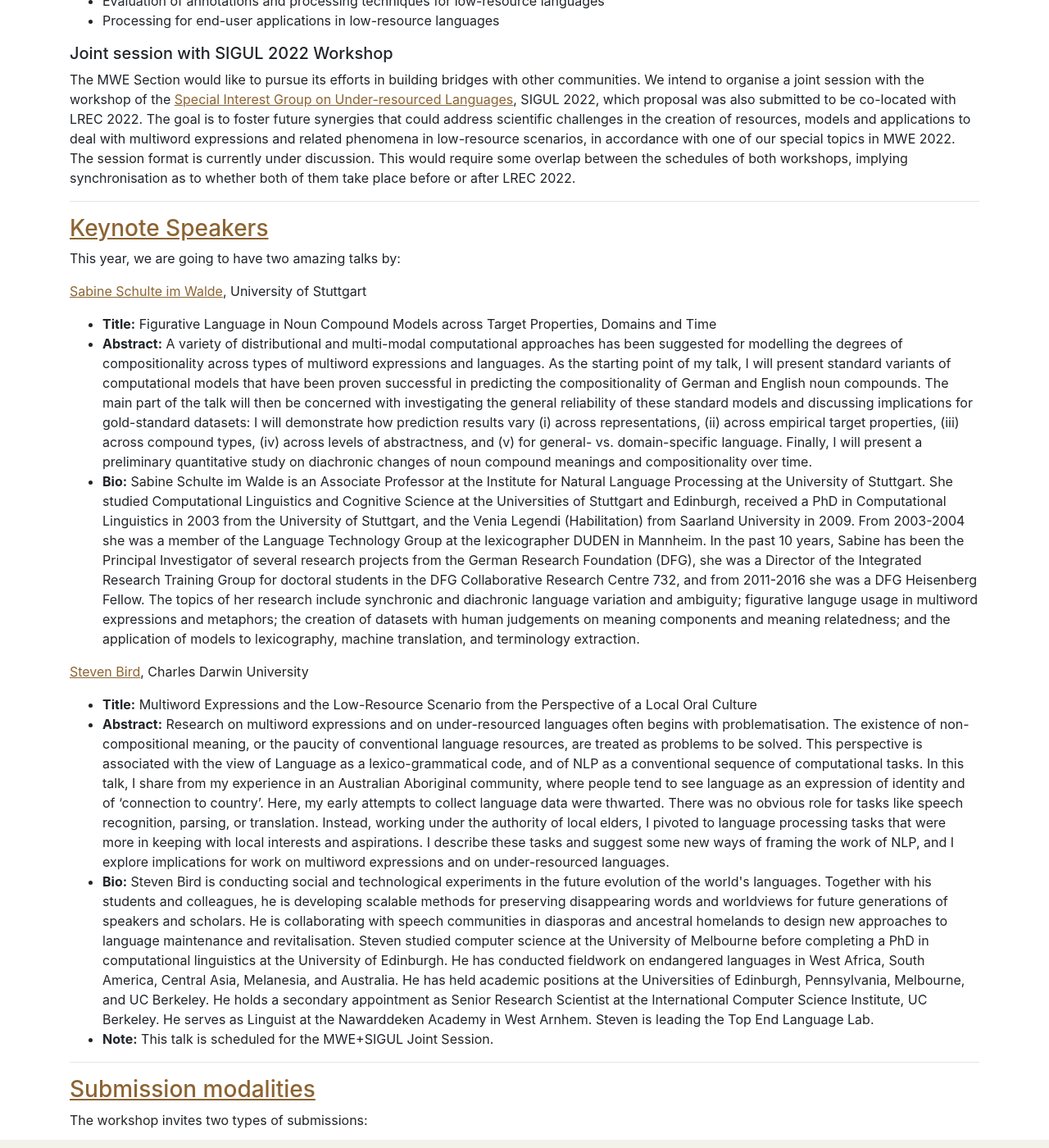
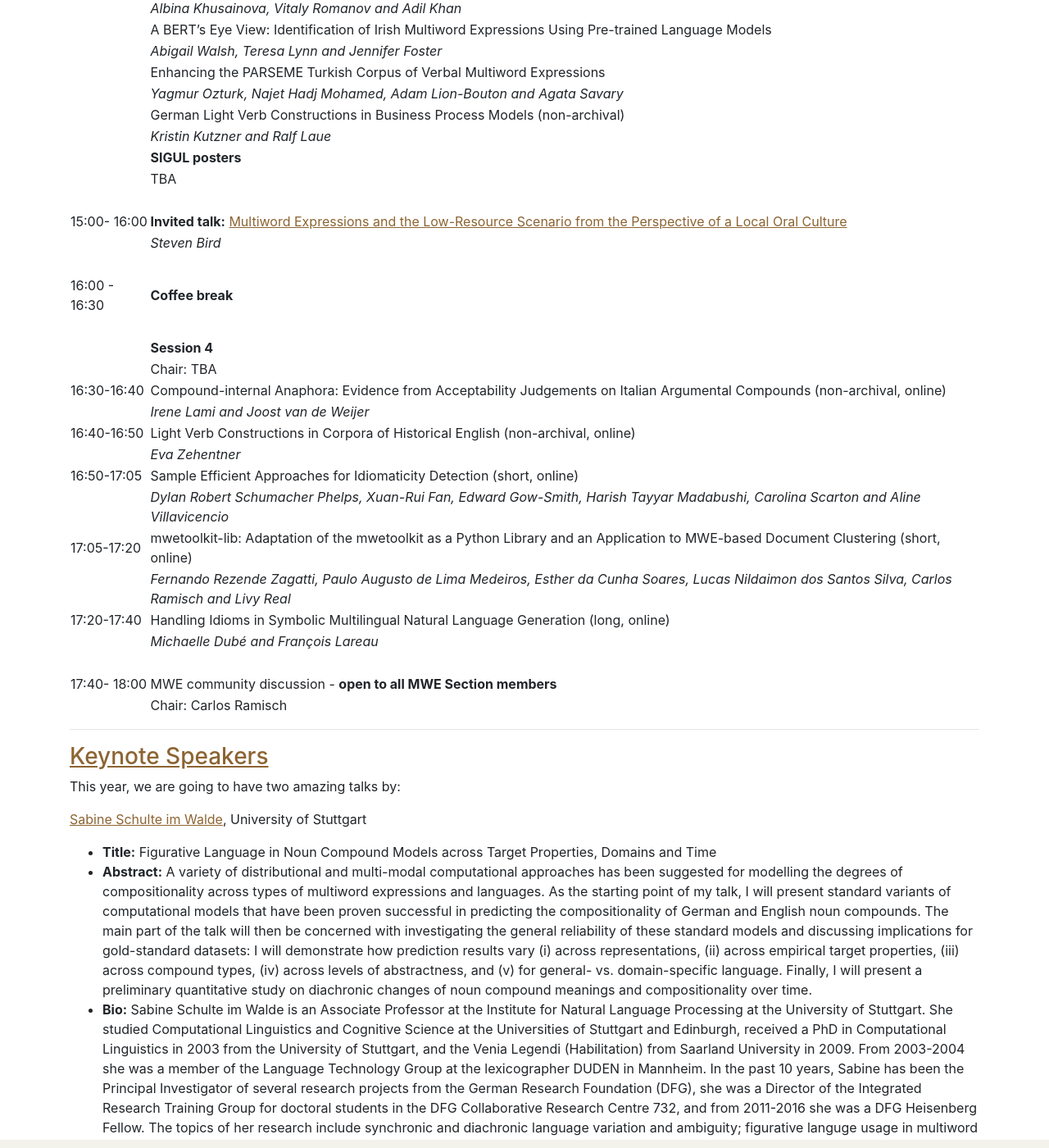
Before and after one commit to multiword/multiword.github.io, a Jekyll site: the page built from mwe2022/index.md, in a window 1280 px wide and 1400 px high, scrolled down 2194 px. Shown: the whole window at 82% size. Built offline with Jekyll 4.4.1, drawn with Linux system fonts in a browser that asks for light colours; comment, search, counter and statistics services are not loaded; some of the changed lines change nothing that is shown; some of the changed text lies outside the part shown.

Commit message:
Add programme

```diff
--- a/mwe2022/index.md
+++ b/mwe2022/index.md
@@ -3,10 +3,8 @@ title: Multiword Expressions Workshop 2022
 layout: default
 ---
 
-<!-- * TOC
-{:toc} -->
 
-## 18th Workshop on Multiword Expressions (MWE 2022)
+<h2>18th Workshop on Multiword Expressions (MWE 2022)</h2>
 **Colocated with [LREC 2022](https://lrec2022.lrec-conf.org/) (Marseille, France)**
 
 **Date of the Workshop:** June 25, 2022
@@ -20,6 +18,7 @@ Special Interest Group on the Lexicon ([SIGLEX](http://www.siglex.org/)) of the
 
 ### News
 
+* **May 31, 2022**: Preliminary program online.
 * **April 20, 2022**: LREC extended the Early-Bird Registration deadline for the main conference and workshops to May 6, 2022 (23:59 UTC+2).
 * **April 12, 2022**: Paper submission deadline extended to April 17, 2022.
 * **April 04, 2022**: Paper submission deadline extended to April 12, 2022.
@@ -35,23 +34,130 @@ Special Interest Group on the Lexicon ([SIGLEX](http://www.siglex.org/)) of the
   <summary>
     Contents on this page
   </summary>
-<!---- [Program](#program)--->
-<!---- [Keynote talk](#keynote)--->
-<!---- [Accepted papers](#papers)--->
+* TOC
+{:toc}
+<!--
+- [Program](#program)
+- [Keynote speakers](#keynotes)
 - [Description](#description)
-- [Keynote speakers](#keynotes)
 - [Submission modalities](#submission)
 - [Instructions for authors](#instructions)
 - [Important dates](#dates)
 - [Organizers](#organizers)
 - [Program committee](#committee)
 - [Contact](#contact)
-- [Anti-harassment policy](#antiharassment)
+- [Anti-harassment policy](#antiharassment)-->
 </details>
 
 -----
 
-<!---### <a name="papers"> Accepted papers </a>--->
+### <a name="program"> Program </a>
+
+* Saturday June 25th 2022, All times **CEST** (Central European Summer Time)
+* Room (on-site participation) and zoom link (virtual participation) to be announed
+
+
+| 09:00-09:10&nbsp;&nbsp;| Opening |
+| | |
+|                | **Session 1** |
+|                | Chair: TBA |
+| 09:10-09:25    | A General Framework for Detecting Metaphorical Collocations (short, on-site) |
+|                | *Marija Brkić Bakarić, Lucia Načinović Prskalo and Maja Popović* |
+| 09:25-09:40    | Improving Grammatical Error Correction for Multiword Expressions (short, on-site) |
+|                | *Shiva Taslimipoor, Christopher Bryant and Zheng Yuan* |
+| 09:40-09:50    | Native and Non-native Speakers’ Idiom Production: What Can Read Speech Tell Us? (non-archival, on-site) |
+|                | *Jing Liu and Helmer Strik* |
+| 09:50-10:10    | An Analysis of Attention in German Verbal Idiom Disambiguation (long, online) |
+|                | *Rafael Ehren, Laura Kallmeyer and Timm Lichte* |
+| 10:10-10:30    | Support Verb Constructions across the Ocean Sea (long, online) |
+|                | *Jorge Baptista, Nuno Mamede and Sónia Reis* |
+|                | |
+| 10:30 - 11:00  | **Coffee break** |
+|                | |
+|                | **Session 2** |
+|                | Chair: TBA |
+| 11:00- 12:00   | **Invited talk:** [Figurative Language in Noun Compound Models across Target Properties, Domains and Time](#keynotes) |
+|                | *Sabine Schulte im Walde*
+|                | |
+| 12:00-12:20    | A Matrix-Based Heuristic Algorithm for Extracting Multiword Expressions from a Corpus (long, online) |
+|                | *Orhan Bilgin* |
+| 12:20-12:40    | Multi-word Lexical Units Recognition in WordNet (long, online) |
+|                | *Marek Maziarz, Ewa Rudnicka and Łukasz Grabowski* |
+| 12:40-13:00    | Automatic Detection of Difficulty of French Medical Sequences in Context (long, online) |
+|                | *Anaïs Koptient and Natalia Grabar* |
+|                | |
+| 13:00- 14:00   | **Lunch break** |
+|                | |
+|                | **Session 3 - Joint session with [SIGUL](https://sigul-2022.ilc.cnr.it/)** |
+|                | Chair: TBA |
+| 14:00- 15:00   | MWE+SIGUL poster session |
+|                | **MWE posters** |
+|                | Annotating “Particles” in Multiword Expressions in te reo Māori for a Part-of-Speech Tagger |
+|                | *Aoife Finn, Suzanne Duncan, Peter-Lucas Jones, Gianna Leoni and Keoni Mahelona* |
+|                | Metaphor Detection for Low Resource Languages: From Zero-Shot to Few-Shot Learning in Middle High German |
+|                | *Felix Schneider, Sven Sickert, Phillip Brandes, Sophie Marshall and Joachim Denzler* |
+|                | Automatic Bilingual Phrase Dictionary Construction from GIZA++ Output |
+|                | *Albina Khusainova, Vitaly Romanov and Adil Khan* |
+|                | A BERT's Eye View: Identification of Irish Multiword Expressions Using Pre-trained Language Models |
+|                | *Abigail Walsh, Teresa Lynn and Jennifer Foster* |
+|                | Enhancing the PARSEME Turkish Corpus of Verbal Multiword Expressions |
+|                | *Yagmur Ozturk, Najet Hadj Mohamed, Adam Lion-Bouton and Agata Savary* |
+|                | German Light Verb Constructions in Business Process Models (non-archival) |
+|                | *Kristin Kutzner and Ralf Laue* |
+|                | **SIGUL posters** |
+|                | TBA |
+|                | |
+| 15:00- 16:00   | **Invited talk:** [Multiword Expressions and the Low-Resource Scenario from the Perspective of a Local Oral Culture](#keynotes) |
+|                | *Steven Bird*
+|                | |
+| 16:00 - 16:30  | **Coffee break** |
+|                | |
+|                | **Session 4** |
+|                | Chair: TBA |
+| 16:30-16:40    | Compound-internal Anaphora: Evidence from Acceptability Judgements on Italian Argumental Compounds (non-archival, online) |
+|                | *Irene Lami and Joost van de Weijer* |
+| 16:40-16:50    | Light Verb Constructions in Corpora of Historical English (non-archival, online) |
+|                | *Eva Zehentner* |
+| 16:50-17:05    | Sample Efficient Approaches for Idiomaticity Detection (short, online) |
+|                | *Dylan Robert Schumacher Phelps, Xuan-Rui Fan, Edward Gow-Smith, Harish Tayyar Madabushi, Carolina Scarton and Aline Villavicencio* |
+| 17:05-17:20    | mwetoolkit-lib: Adaptation of the mwetoolkit as a Python Library and an Application to MWE-based Document Clustering (short, online) |
+|                | *Fernando Rezende Zagatti, Paulo Augusto de Lima Medeiros, Esther da Cunha Soares, Lucas Nildaimon dos Santos Silva, Carlos Ramisch and Livy Real* |
+| 17:20-17:40    | Handling Idioms in Symbolic Multilingual Natural Language Generation (long, online) |
+|                | *Michaelle Dubé and François Lareau* |
+|                | |
+| 17:40- 18:00   | MWE community discussion - **open to all MWE Section members** |
+|                | Chair: Carlos Ramisch |
+
+
+
+
+-----
+
+### <a name="keynotes"> Keynote Speakers </a>
+This year, we are going to have two amazing talks by:
+
+[Sabine Schulte im Walde](http://www.schulteimwalde.de), University of Stuttgart
+<ul>
+<li> <b>Title:</b> Figurative Language in Noun Compound Models across Target Properties, Domains and Time </li>
+<li> <b>Abstract:</b> A variety of distributional and multi-modal computational approaches has been suggested for modelling the degrees of compositionality across types of multiword expressions and languages. As the starting point of my talk, I will present standard variants of computational models that have been proven successful in predicting the compositionality of German and English noun compounds. The main part of the talk will then be concerned with investigating the general reliability of these standard models and discussing implications for gold-standard datasets: I will demonstrate how prediction results vary (i) across representations, (ii) across empirical target properties, (iii) across compound types, (iv) across levels of abstractness, and (v) for general- vs. domain-specific language. Finally, I will present a preliminary quantitative study on diachronic changes of noun compound meanings and compositionality over time. </li>
+<li> <b>Bio:</b> Sabine Schulte im Walde is an Associate Professor at the Institute for Natural Language Processing at the University of Stuttgart. She studied Computational Linguistics and Cognitive Science at the Universities of Stuttgart and Edinburgh, received a PhD in Computational Linguistics in 2003 from the University of Stuttgart, and the Venia Legendi (Habilitation) from Saarland University in 2009. From 2003-2004 she was a member of the Language Technology Group at the lexicographer DUDEN in Mannheim. In the past 10 years, Sabine has been the Principal Investigator of several research projects from the German Research Foundation (DFG), she was a Director of the Integrated Research Training Group for doctoral students in the DFG Collaborative Research Centre 732, and from 2011-2016 she was a DFG Heisenberg Fellow.
+
+The topics of her research include synchronic and diachronic language variation and ambiguity; figurative languge usage in multiword expressions and metaphors; the creation of datasets with human judgements on meaning components and meaning relatedness; and the application of models to lexicography, machine translation, and terminology extraction.</li>
+</ul>
+
+[Steven Bird](http://www.stevenbird.net), Charles Darwin University
+<ul>
+<li> <b>Title:</b> Multiword Expressions and the Low-Resource Scenario from the Perspective of a Local Oral Culture </li>
+<li> <b>Abstract:</b> Research on multiword expressions and on under-resourced languages often begins with problematisation. The existence of non-compositional meaning, or the paucity of conventional language resources, are treated as problems to be solved. This perspective is associated with the view of Language as a lexico-grammatical code, and of NLP as a conventional sequence of computational tasks. In this talk, I share from my experience in an Australian Aboriginal community, where people tend to see language as an expression of identity and of ‘connection to country’. Here, my early attempts to collect language data were thwarted. There was no obvious role for tasks like speech recognition, parsing, or translation. Instead, working under the authority of local elders, I pivoted to language processing tasks that were more in keeping with local interests and aspirations. I describe these tasks and suggest some new ways of framing the work of NLP, and I explore implications for work on multiword expressions and on under-resourced languages. </li>
+<li> <b>Bio:</b> Steven Bird is conducting social and technological experiments in the future evolution of the world's languages. Together with his students and colleagues, he is developing scalable methods for preserving disappearing words and worldviews for future generations of speakers and scholars. He is collaborating with speech communities in diasporas and ancestral homelands to design new approaches to language maintenance and revitalisation.
+
+Steven studied computer science at the University of Melbourne before completing a PhD in computational linguistics at the University of Edinburgh. He has conducted fieldwork on endangered languages in West Africa, South America, Central Asia, Melanesia, and Australia. He has held academic positions at the Universities of Edinburgh, Pennsylvania, Melbourne, and UC Berkeley. He holds a secondary appointment as Senior Research Scientist at the International Computer Science Institute, UC Berkeley. He serves as Linguist at the Nawarddeken Academy in West Arnhem.
+
+Steven is leading the Top End Language Lab. </li>
+<li> <b>Note:</b> This talk is scheduled for the MWE+SIGUL Joint Session. </li>
+</ul>
+
+------
 
 ### <a name="description"> Description </a>
 
@@ -83,35 +189,14 @@ Through this workshop, we would like to bring together and encourage researchers
 - Evaluation of annotations and processing techniques for low-resource languages
 - Processing for end-user applications in low-resource languages
 
-##### Joint session with SIGUL 2022 Workshop
+<h5> Joint session with SIGUL 2022 Workshop</h5>
 
-The MWE Section would like to pursue its efforts in building bridges with other communities. We intend to organise a joint session with the workshop of the [Special Interest Group on Under-resourced Languages](http://www.elra.info/en/sig/sigul/), SIGUL 2022, which proposal was also submitted to be co-located with LREC 2022. The goal is to foster future synergies that could address scientific challenges in the creation of resources, models and applications to deal with multiword expressions and related phenomena in low-resource scenarios, in accordance with one of our special topics in MWE 2022.  The session format is currently under discussion. This would require some overlap between the schedules of both workshops, implying synchronisation as to whether both of them take place before or after LREC 2022.
+Pursuing its efforts in building bridges with other communities, the MWE Section organises a joint session with the [workshop of the Special Interest Group on Under-resourced Languages (SIGUL 2022)](https://sigul-2022.ilc.cnr.it/). The goal is to foster future synergies that could address scientific challenges in the creation of resources, models and applications to deal with multiword expressions and related phenomena in low-resource scenarios, in accordance with one of our special topics in MWE 2022. The session will feature a joint poster session and a joint keynote talk by Steven Bird.
 
------
 
-### <a name="keynotes"> Keynote Speakers </a>
-This year, we are going to have two amazing talks by:
+<!-- Version in the initial website/call for papers -->
+<!--The MWE Section would like to pursue its efforts in building bridges with other communities. We intend to organise a joint session with the workshop of the [Special Interest Group on Under-resourced Languages](http://www.elra.info/en/sig/sigul/), SIGUL 2022, which proposal was also submitted to be co-located with LREC 2022. The goal is to foster future synergies that could address scientific challenges in the creation of resources, models and applications to deal with multiword expressions and related phenomena in low-resource scenarios, in accordance with one of our special topics in MWE 2022.  The session format is currently under discussion. This would require some overlap between the schedules of both workshops, implying synchronisation as to whether both of them take place before or after LREC 2022.-->
 
-[Sabine Schulte im Walde](http://www.schulteimwalde.de), University of Stuttgart
-<ul>
-<li> <b>Title:</b> Figurative Language in Noun Compound Models across Target Properties, Domains and Time </li>
-<li> <b>Abstract:</b> A variety of distributional and multi-modal computational approaches has been suggested for modelling the degrees of compositionality across types of multiword expressions and languages. As the starting point of my talk, I will present standard variants of computational models that have been proven successful in predicting the compositionality of German and English noun compounds. The main part of the talk will then be concerned with investigating the general reliability of these standard models and discussing implications for gold-standard datasets: I will demonstrate how prediction results vary (i) across representations, (ii) across empirical target properties, (iii) across compound types, (iv) across levels of abstractness, and (v) for general- vs. domain-specific language. Finally, I will present a preliminary quantitative study on diachronic changes of noun compound meanings and compositionality over time. </li>
-<li> <b>Bio:</b> Sabine Schulte im Walde is an Associate Professor at the Institute for Natural Language Processing at the University of Stuttgart. She studied Computational Linguistics and Cognitive Science at the Universities of Stuttgart and Edinburgh, received a PhD in Computational Linguistics in 2003 from the University of Stuttgart, and the Venia Legendi (Habilitation) from Saarland University in 2009. From 2003-2004 she was a member of the Language Technology Group at the lexicographer DUDEN in Mannheim. In the past 10 years, Sabine has been the Principal Investigator of several research projects from the German Research Foundation (DFG), she was a Director of the Integrated Research Training Group for doctoral students in the DFG Collaborative Research Centre 732, and from 2011-2016 she was a DFG Heisenberg Fellow.
-
-The topics of her research include synchronic and diachronic language variation and ambiguity; figurative languge usage in multiword expressions and metaphors; the creation of datasets with human judgements on meaning components and meaning relatedness; and the application of models to lexicography, machine translation, and terminology extraction.</li>
-</ul>
-
-[Steven Bird](http://www.stevenbird.net), Charles Darwin University
-<ul>
-<li> <b>Title:</b> Multiword Expressions and the Low-Resource Scenario from the Perspective of a Local Oral Culture </li>
-<li> <b>Abstract:</b> Research on multiword expressions and on under-resourced languages often begins with problematisation. The existence of non-compositional meaning, or the paucity of conventional language resources, are treated as problems to be solved. This perspective is associated with the view of Language as a lexico-grammatical code, and of NLP as a conventional sequence of computational tasks. In this talk, I share from my experience in an Australian Aboriginal community, where people tend to see language as an expression of identity and of ‘connection to country’. Here, my early attempts to collect language data were thwarted. There was no obvious role for tasks like speech recognition, parsing, or translation. Instead, working under the authority of local elders, I pivoted to language processing tasks that were more in keeping with local interests and aspirations. I describe these tasks and suggest some new ways of framing the work of NLP, and I explore implications for work on multiword expressions and on under-resourced languages. </li>
-<li> <b>Bio:</b> Steven Bird is conducting social and technological experiments in the future evolution of the world's languages. Together with his students and colleagues, he is developing scalable methods for preserving disappearing words and worldviews for future generations of speakers and scholars. He is collaborating with speech communities in diasporas and ancestral homelands to design new approaches to language maintenance and revitalisation.
-
-Steven studied computer science at the University of Melbourne before completing a PhD in computational linguistics at the University of Edinburgh. He has conducted fieldwork on endangered languages in West Africa, South America, Central Asia, Melanesia, and Australia. He has held academic positions at the Universities of Edinburgh, Pennsylvania, Melbourne, and UC Berkeley. He holds a secondary appointment as Senior Research Scientist at the International Computer Science Institute, UC Berkeley. He serves as Linguist at the Nawarddeken Academy in West Arnhem.
-
-Steven is leading the Top End Language Lab. </li>
-<li> <b>Note:</b> This talk is scheduled for the MWE+SIGUL Joint Session. </li>
-</ul>
 
 -----
 
```
